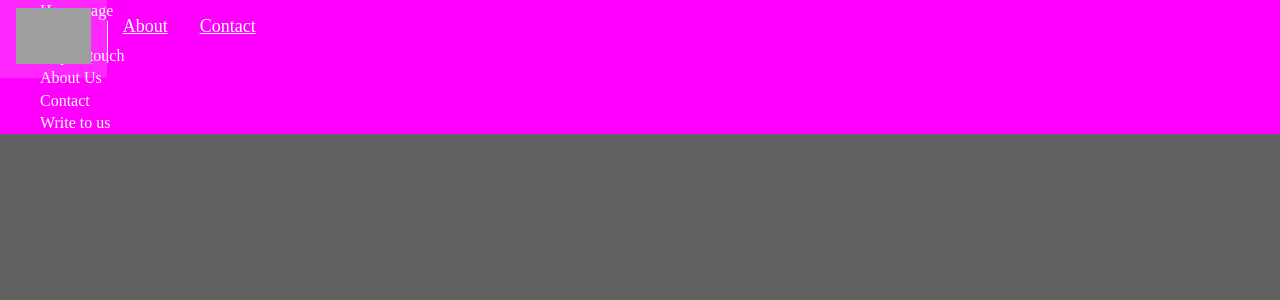
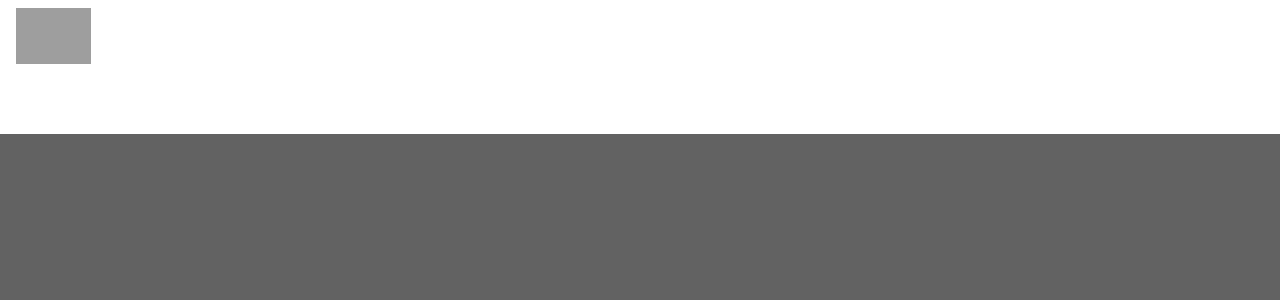
Before and after one commit to leozhi819/leozhi819.github.io, a PHP site: page / in a window 1280 px wide. Shown: the top 300 px of the page. Run offline with PHP 8.4, Linux system fonts and the light colour scheme; grey boxes are pictures that could not be loaded.

Commit message:
Update main.css

```diff
--- a/css/main.css
+++ b/css/main.css
@@ -9,7 +9,7 @@ body,html,h1,h2,h3,h4,h5,h6,a,ul,li{}
 
 body{
 	font-family:opensans;
-	background:#f0f;
+	background:#fff;
 	margin:0;
 	padding:0
 }
```
